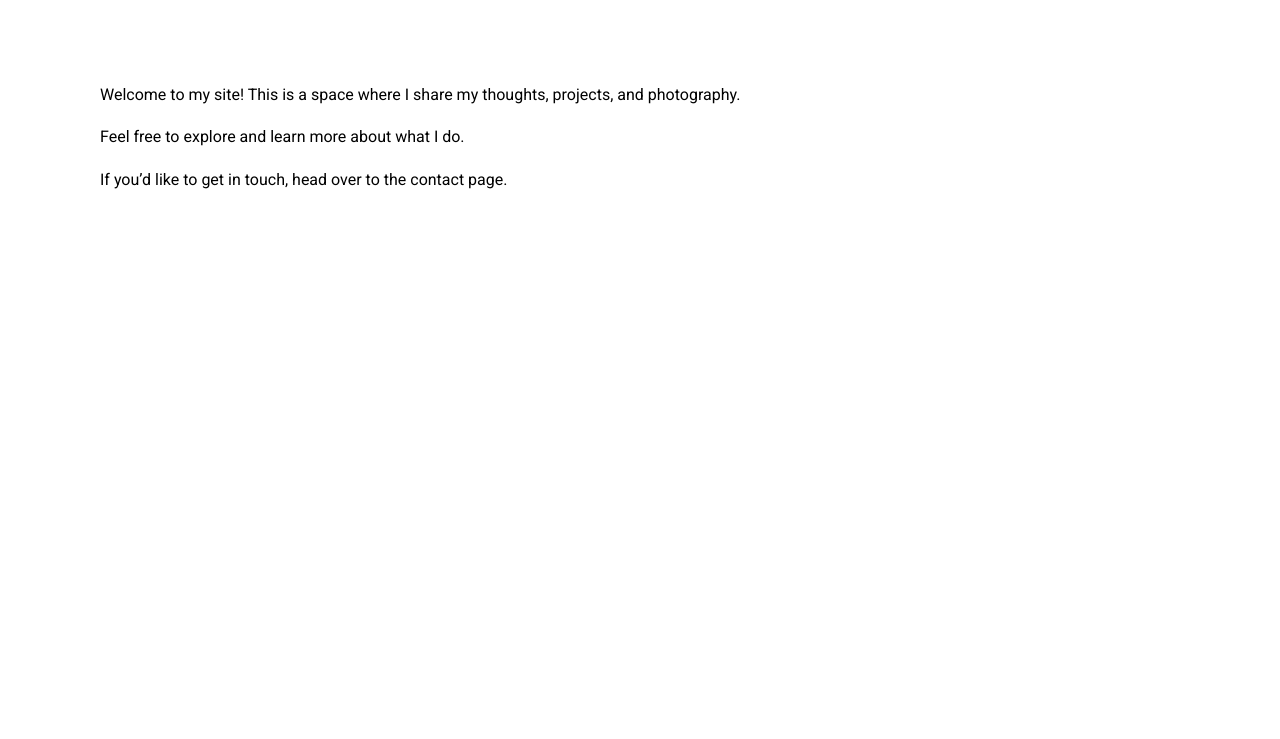
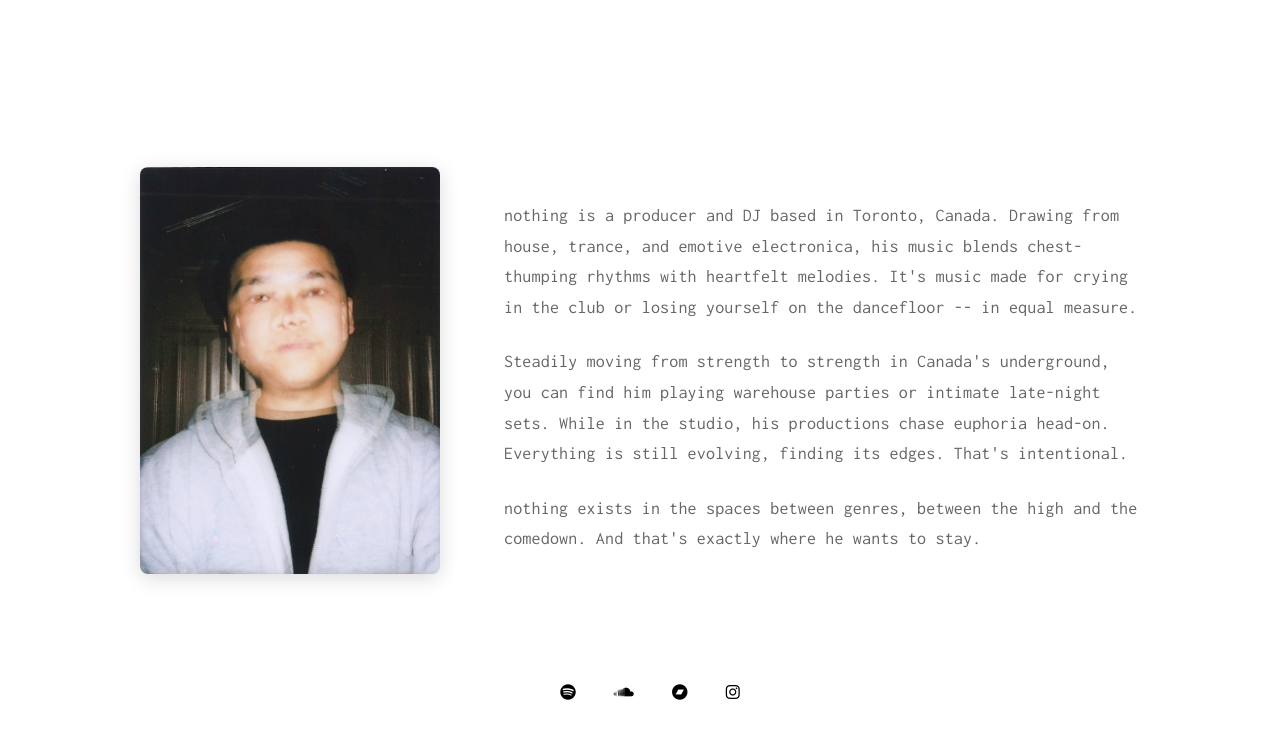
Before and after one commit to briannguy3n/nothingcouldnever2, a Jekyll site: the page built from pages/about.md, in a window 1280 px wide. Shown: the top 739 px of the page. Built offline with Jekyll 4.4.1, drawn with Linux system fonts in a browser that asks for light colours.

Commit message:
Complete About Page Redesign (#2)
* Add about link and styling to landing page

* Write artist bio

* Add bio pic

* Add styling to about page

* Change font and color & update image styling

* Add stylistic tooltip

* Update bio a bit

```diff
--- a/_layouts/landing.html
+++ b/_layouts/landing.html
@@ -2,7 +2,8 @@
 <html>
   {% include head.html %}
   <body class="landing-page">
-    <div class="landing-container">
+    <div class="landing-main-links-container">
+      <a href="/about">about</a>
       <a href="/photos">photos</a>
     </div>
     {% include footer.html %}
--- a/_sass/_landing.scss
+++ b/_sass/_landing.scss
@@ -13,13 +13,22 @@
   text-align: center;
 }
 
-.landing-container a {
+.landing-main-links-container {
+  display: flex;
+  flex-direction: row;
+  gap: 2rem;
+  justify-content: center;
+  margin-left: 4rem;
+}
+
+
+.landing-main-links-container a {
   font-size: 2rem;
   text-decoration: none;
   color: $brand-color;
   transition: color 0.3s ease;
 }
 
-.landing-container a:hover {
+.landing-main-links-container a:hover {
   color: #666;
 }
--- a/_sass/_page.scss
+++ b/_sass/_page.scss
@@ -4,3 +4,111 @@
   margin: 10px auto 10px;
   padding: 0px 10px 10px;
 }
+
+.about-layout {
+  display: flex;
+  gap: 4rem;
+  align-items: center;
+  justify-content: center;
+  max-width: 1000px;
+  margin: 0 auto;
+  min-height: 60vh;
+  padding: 2rem;
+
+  .about-image {
+    flex-shrink: 0;
+
+    a {
+      display: block;
+      cursor: pointer;
+      position: relative;
+    }
+
+    img {
+      max-width: 300px;
+      width: 100%;
+      border-radius: 8px;
+      box-shadow: 0 4px 20px rgba(0, 0, 0, 0.15);
+      transition: transform 0.3s ease, box-shadow 0.3s ease;
+      display: block;
+    }
+
+    a:hover img {
+      transform: translateY(-2px);
+      box-shadow: 0 8px 30px rgba(0, 0, 0, 0.2);
+    }
+
+    // Custom tooltip styling
+    .image-link[data-tooltip] {
+      &::after {
+        content: attr(data-tooltip);
+        position: absolute;
+        bottom: -50px;
+        left: 50%;
+        transform: translateX(-50%) translateY(10px);
+        background: rgba(0, 0, 0, 0.9);
+        color: white;
+        padding: 8px 16px;
+        border-radius: 6px;
+        font-size: 0.875rem;
+        font-family: $body-font-family;
+        white-space: nowrap;
+        opacity: 0;
+        pointer-events: none;
+        transition: opacity 0.3s ease, transform 0.3s ease;
+        z-index: 1000;
+      }
+
+      &::before {
+        content: '';
+        position: absolute;
+        bottom: -20px;
+        left: 50%;
+        transform: translateX(-50%) translateY(10px);
+        border: 8px solid transparent;
+        border-bottom-color: rgba(0, 0, 0, 0.9);
+        opacity: 0;
+        pointer-events: none;
+        transition: opacity 0.3s ease, transform 0.3s ease;
+        z-index: 1000;
+      }
+
+      &:hover::after,
+      &:hover::before {
+        opacity: 1;
+        transform: translateX(-50%) translateY(0);
+      }
+    }
+  }
+
+  .about-text {
+    flex: 1;
+    color: $text-color;
+
+    p {
+      font-size: 1.125rem;
+      line-height: 1.7;
+      letter-spacing: 0.01em;
+      margin-bottom: 1.5rem;
+
+      &:last-child {
+        margin-bottom: 0;
+      }
+    }
+  }
+
+  // Responsive: Stack vertically on mobile
+  @media (max-width: 768px) {
+    flex-direction: column;
+    gap: 2.5rem;
+    padding: 1.5rem;
+
+    .about-image img {
+      max-width: 250px;
+    }
+
+    .about-text p {
+      font-size: 1rem;
+    }
+  }
+}
--- a/assets/css/main.scss
+++ b/assets/css/main.scss
@@ -1,11 +1,14 @@
 ---
 ---
 
-$base-font-family: 'Roboto', sans-serif;
-$body-font-family: 'Roboto', sans-serif;
+@import url('https://fonts.googleapis.com/css2?family=Inconsolata:wght@400;500;600;700&display=swap');
+
+$base-font-family: 'Inconsolata', monospace;
+$body-font-family: 'Inconsolata', monospace;
 $code-font-family: "Source Code Pro", monospace;
 
 $brand-color: black;
+$text-color: #666666;
 
 $container-width: 1100px;
 $tablet-width: 600px;
--- a/pages/about.md
+++ b/pages/about.md
@@ -4,10 +4,19 @@
 permalink: /about
 ---
 
+<div class="about-layout">
+  <div class="about-image">
+    <a href="/" class="image-link" data-tooltip="Go back to home page">
+      <img src="/assets/img/pages/1655_001.jpg" alt="nothing - Toronto producer and DJ">
+    </a>
+  </div>
+  <div class="about-text">
+    <p>nothing is a producer and DJ based in Toronto, Canada. Drawing from house, trance, and emotive electronica, his music blends chest-thumping rhythms with heartfelt melodies. It's music made for crying in the club or losing yourself on the dancefloor -- in equal measure.</p>
 
+    <p>Steadily moving from strength to strength in Canada's underground, you can find him playing warehouse parties or intimate late-night sets. While in the studio, his productions chase euphoria head-on. Everything is still evolving, finding its edges. That's intentional.</p>
 
-Welcome to my site! This is a space where I share my thoughts, projects, and photography.
+    <p>nothing exists in the spaces between genres, between the high and the comedown. And that's exactly where he wants to stay.</p>
+  </div>
+</div>
 
-Feel free to explore and learn more about what I do.
-
-If you’d like to get in touch, head over to the contact page.
+{% include footer.html %}
```
Also changed, not shown: assets/img/pages/1655_001.jpg (added).
